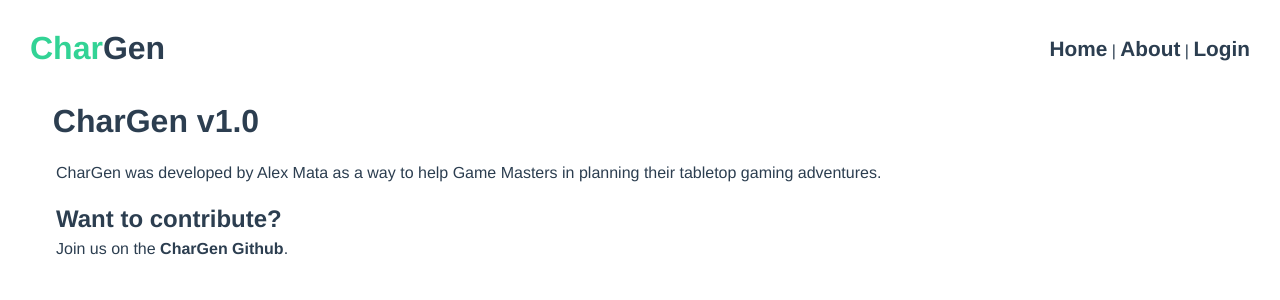
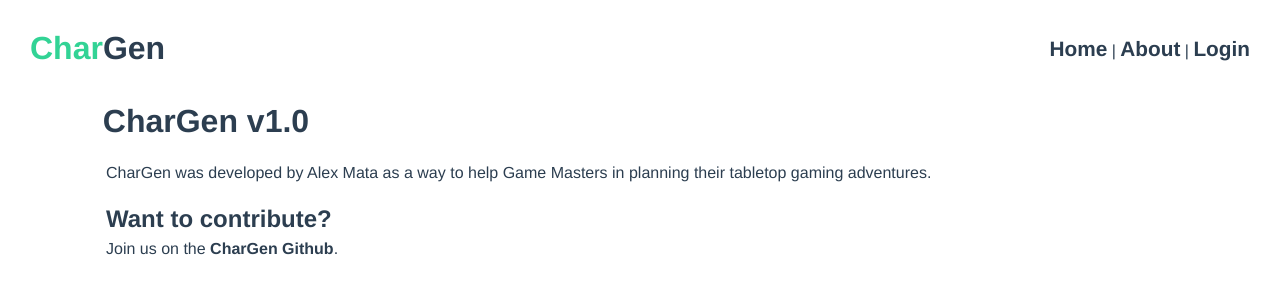
Before and after one commit to denimcouch/npc-gen-spa, a Vue app: page /about in a window 1280 px wide. Shown: the top 300 px of the page. Built offline with nearby package versions, Linux system fonts and the light colour scheme.

Commit message:
a tag opens new tab

```diff
--- a/src/views/About.vue
+++ b/src/views/About.vue
@@ -11,7 +11,7 @@
       <h2>Want to contribute?</h2>
       <p>
         Join us on the
-        <a href="https://github.com/denimcouch/npc-gen-spa">CharGen Github</a>.
+        <a href="https://github.com/denimcouch/npc-gen-spa" target="_blank">CharGen Github</a>.
       </p>
     </div>
   </main>
@@ -19,7 +19,7 @@
 
 <style>
 .about {
-  max-width: 1200px;
+  max-width: 1100px;
   margin: auto;
   text-align: left;
   line-height: 1.5;
```
